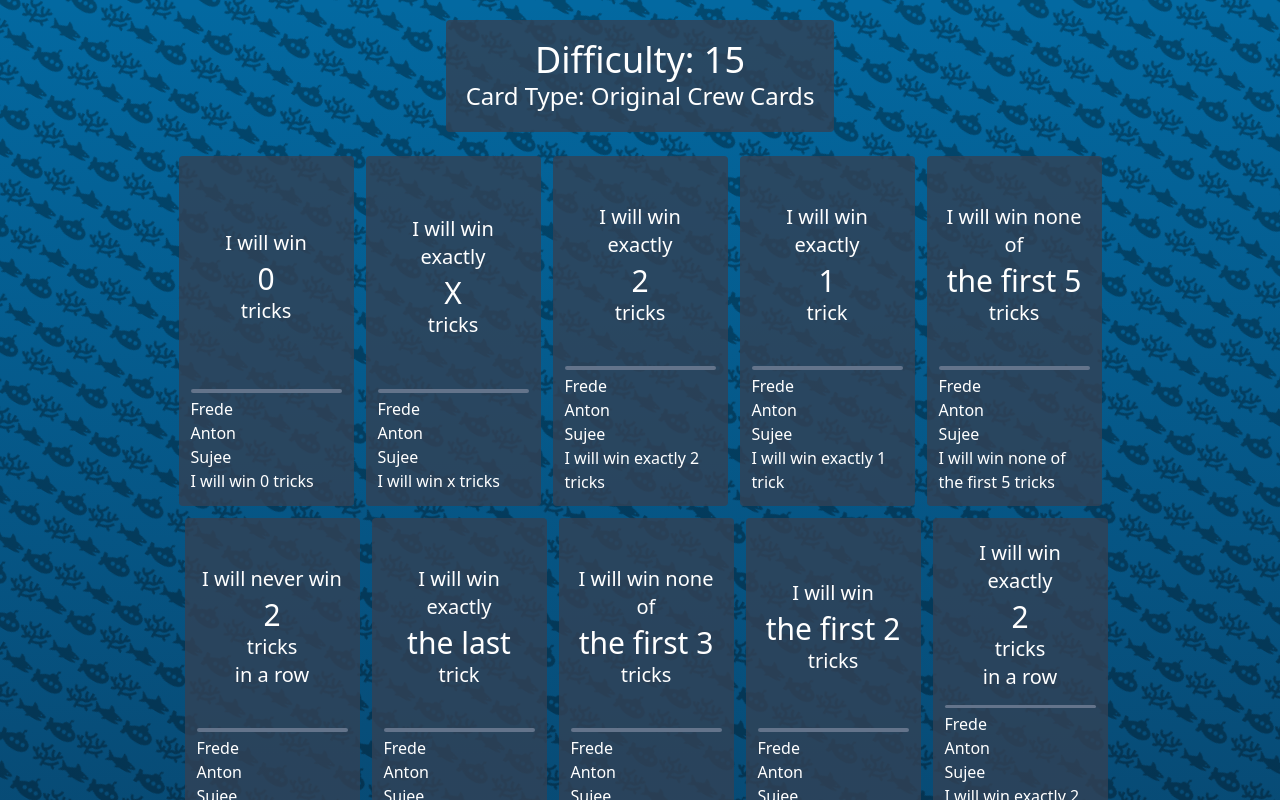
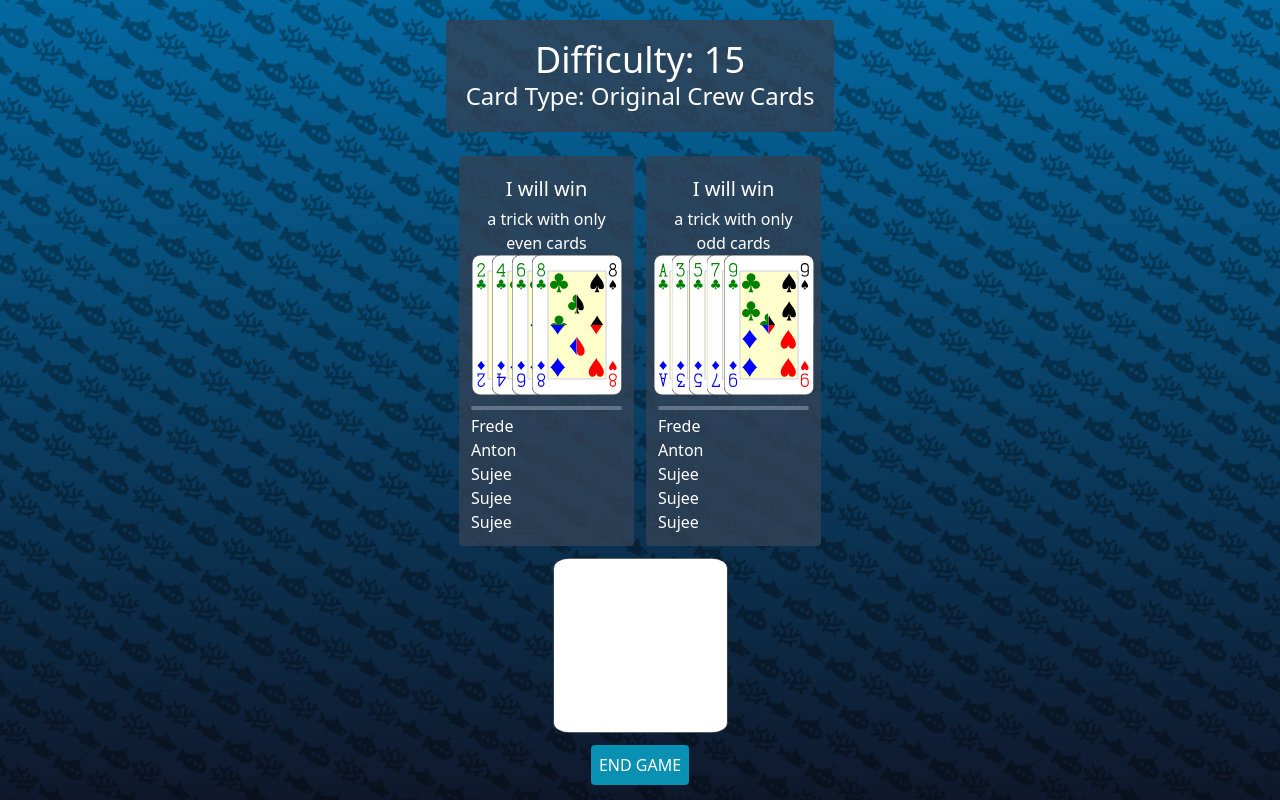
Before and after one commit to FrederikVigen/the_crew_game, a React (Create React App) app: page / in a window 1280 px wide. Shown: the top 800 px of the page. Built offline with nearby package versions, Linux system fonts and the light colour scheme.

Commit message:
Finished all_of_one and even_odd

```diff
--- a/src/Components/CardDisplayer.tsx
+++ b/src/Components/CardDisplayer.tsx
@@ -3,7 +3,7 @@ import { translateCard } from "./Services/PlayingCardTranslator"
 
 export interface CardDisplayer {
   cards: string[]
-  displayBadge: boolean
+  displayBadge?: boolean
 }
 
 export default function CardDisplayer(props: CardDisplayer) {
@@ -18,7 +18,8 @@ export default function CardDisplayer(props: CardDisplayer) {
     1: [0],
     2: [-12.5, 12.5],
     3: [0, 0, 0],
-    4: [0, 0, 0, 0]
+    4: [0, 0, 0, 0],
+    5: [0, 0, 0, 0, 0]
   }[totalCardsToDisplay]
 
   const translation: number[] | undefined = {
@@ -26,7 +27,8 @@ export default function CardDisplayer(props: CardDisplayer) {
     1: [0],
     2: [-15, 15],
     3: [-20, 0, 20],
-    4: [-30, -10, 10, 30]
+    4: [-30, -10, 10, 30],
+    5: [-35, -17.5, 0, 17.5, 35]
   }[totalCardsToDisplay]
 
   const badgePosition: string[][] | undefined = {
--- /dev/null
+++ b/src/Components/CardTypes/EvenOdd.tsx
@@ -0,0 +1,19 @@
+import { Mission } from '../Models/Mission'
+import { Stack } from '../BaseComponents/Stack'
+import CardDisplayer from '../CardDisplayer'
+
+export interface EvenOddProps {
+  mission: Mission
+}
+
+export default function EvenOdd(props: EvenOddProps) {
+  const specific_cards = props.mission.type_specifics?.specific_cards!
+  const isEven = props.mission.type_specifics?.is_even
+
+  return (
+    <Stack className='items-center'>
+        <span className='text-md'>a trick with only {isEven ? 'even' : 'odd'} cards</span>
+      <CardDisplayer cards={specific_cards} />
+    </Stack>
+  )
+}
--- a/src/Components/GamePage.tsx
+++ b/src/Components/GamePage.tsx
@@ -22,7 +22,9 @@ export default function GamePage() {
       </Paper>
       <div className='flex justify-center flex-col w-full space-y-3 md:*:mt-3 md:space-x-3 md:flex-row md:flex-wrap'>
         {
-          missions.filter(m => m.type == 'trick_winning').map(m => <MissionCard mission={m} />)
+          // missions.filter(m => m.type == 'trick_winning').map(m => <MissionCard mission={m} />)
+          missions.filter(m => m.type == 'even_odd').map(m => <MissionCard mission={m} />)
+          // missions.filter(m => m.type == 'all_of_one').map(m => <MissionCard mission={m} />)
           // missions.filter(m => m.type == 'specific').map(m => <MissionCard mission={m} />)
         }
       </div>
--- a/src/Components/MissionCard.tsx
+++ b/src/Components/MissionCard.tsx
@@ -8,6 +8,7 @@ import { PlayerInfo } from './Models/PlayerInfo'
 import { Button } from './BaseComponents/Button'
 import SpecificMission from './CardTypes/SpecificMission'
 import TrickWinningMission from './CardTypes/TrickWinningMission'
+import EvenOdd from './CardTypes/EvenOdd'
 
 export interface MissionCardProps {
     mission: Mission
@@ -29,8 +30,8 @@ export default function MissionCard(props: MissionCardProps) {
         'trick_winning': <TrickWinningMission mission={props.mission} />,
         'more_or_less': <></>,
         'specific': <SpecificMission mission={props.mission} />,
-        'even_odd': <></>,
-        'all_of_one': <></>,
+        'even_odd': <EvenOdd mission={props.mission}/>,
+        'all_of_one': <span className='text-2xl'>All the cards in at least one of the 4 colors</span>,
         'not_opening': <></>,
         'using': <></>
     }
@@ -47,7 +48,7 @@ export default function MissionCard(props: MissionCardProps) {
 
 
     return (
-        <Paper className='w-full md:w-[175px] h-[350px]'>
+        <Paper className='w-full md:w-[175px] h-[390px]'>
             <Stack className='w-full md:h-2/3 text-center'>
                 <span className='mb-1 text-xl'>{cardHeader.join(" ")}</span>
                 {cardElements[props.mission.type]}
@@ -63,7 +64,7 @@ export default function MissionCard(props: MissionCardProps) {
                         </Stack> :
                         players.map((p, i) => <span key={i} className='cursor-pointer hover:underline' onClick={() => setSelectedPlayer(p)}>{p.name}</span>)
                 }
-                <div>{props.mission.cardText}</div>
+                {/* <div>{props.mission.cardText}</div> */}
             </Stack>
         </Paper>
     )
--- a/src/Components/Store/GameStore.ts
+++ b/src/Components/Store/GameStore.ts
@@ -29,6 +29,12 @@ const useGameStore = create<GameStore>((set) => ({
         },
         {
             name: 'Anton'
+        },
+        {
+            name: 'Sujee'
+        },
+        {
+            name: 'Sujee'
         },
         {
             name: 'Sujee'
```
